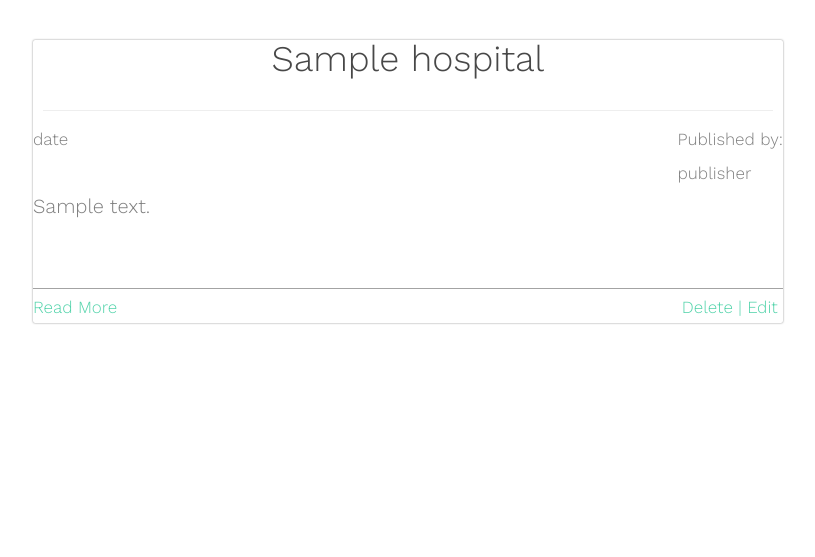
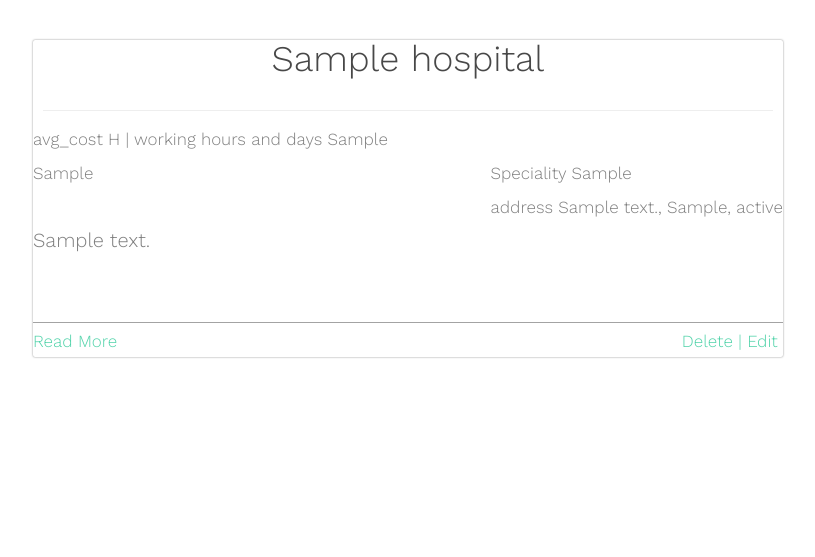
Before and after one commit to chetanya-shrimali/medical-care, a Django app: a page that uses medical_app/hospital_detail/templates/hospital_list.html in a window 1280 px wide. Shown: the part 550-1107 px from the top of the page, without its empty margins (232-1047 px from the left). Before the commit the page ends 874 px from the top, so only its background shows below. Run offline with Django 3.2, Linux system fonts and the light colour scheme; tables that the repository leaves empty hold one stand-in row (values such as "Sample post"); some libraries are stand-ins or nearby versions; some web fonts are replaced.

Commit message:
updated queries
Signed-off-by: chetanya-shrimali <chetanyashrimalie5@gmailcom>

```diff
--- a/medical_app/hospital_detail/templates/hospital_detail.html
+++ b/medical_app/hospital_detail/templates/hospital_detail.html
@@ -23,6 +23,9 @@
                 <div class="col-md-2"></div>
                 <div class="col-md-8">
                     <p>{{ details.description }}</p>
+                    {{ details.address }} | {{ details.city }} | {{ details.state }} | {{ details.pincode }}<br>
+                    | {{ details.type }} | {{ details.speciality }} | {{ details.avg_cost }} | {{ details.working_days}} | {{ details.working_hours }}
+                    | {{ details.blood_bank_availability }}
                     <br><br><br><br>
                     <h4>Reviews</h4>
                     <hr>
--- a/medical_app/hospital_detail/templates/hospital_list.html
+++ b/medical_app/hospital_detail/templates/hospital_list.html
@@ -24,19 +24,21 @@
                 <div class="col-md-8">
                     {% for hospital in detail_list %}
                         <div class="fh5co-text article-box">
-              <div class="text-center"><h1>{{ hospital.hospital.name }}</h1>
+                            <div class="text-center">
+                                <h1>{{ hospital.hospital.name }}</h1>
                                 <hr>
                             </div>
-              <span><small>date</small></span><span
+                            <span><small>avg_cost {{ hospital.avg_cost }} | working hours and days {{ hospital.working_hours }}<br> {{ hospital.working_days }}</small></span><span
                                 style="float: right;">
-              <small>Published by:</small><br>
-            <small>publisher</small>
+              <small>Speciality {{ hospital.speciality }}</small><br>
+            <small>address {{ hospital.address }}, {{ hospital.city }}, {{ hospital.state }}</small>
           </span>
                             <div class="article-content">
-                {{ hospital.description}}
+                                {{ hospital.description }}
                             </div>
                             <span>
-                <small><a href="{% url 'hospital_detail:detail' hospital.id %}">Read More</a></small>
+                <small><a
+                        href="{% url 'hospital_detail:detail' hospital.id %}">Read More</a></small>
               </span>
                             <span style="float: right;"><small>
                 {% if article.user_id == request.user.id %}
```
Lines whose indentation alone changed are shown as unchanged.
